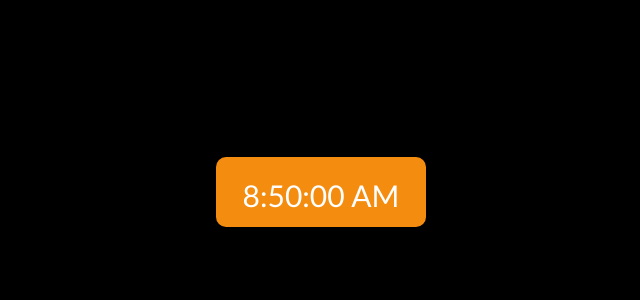
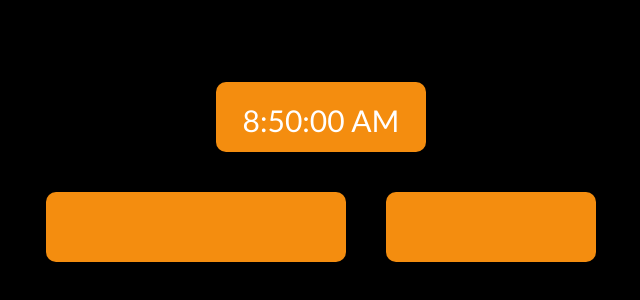
Before and after one commit to priyanshisharma3/Digital-Clock, a plain HTML site: page index.html in a window 1280 px wide. Shown: the part 208-508 px from the top of the page, without its empty margins (319-959 px from the left). Drawn offline with Linux system fonts and the light colour scheme.

Commit message:
Update style.css

```diff
--- a/style.css
+++ b/style.css
@@ -11,6 +11,7 @@
     display: flex;
     justify-content: center;
     align-items: center;
+    flex-direction: column;
 }
 .clock{
     padding: 20px;
@@ -22,3 +23,21 @@
     text-align: center;
     font-family: 'Gill Sans', 'Gill Sans MT', Calibri, 'Trebuchet MS', sans-serif;
 }
+section{
+    margin: 20px;
+    display: flex;
+}
+.clockPlus{
+    margin: 20px;
+    padding: 20px;
+    background-color: rgb(244, 141, 15);
+    height: 70px;
+    width: 210px;
+    border-radius: 10px;
+    font-size: 30px;
+    text-align: center;
+    font-family: 'Gill Sans', 'Gill Sans MT', Calibri, 'Trebuchet MS', sans-serif;
+}
+#date{
+    width: 300px;
+}
```
